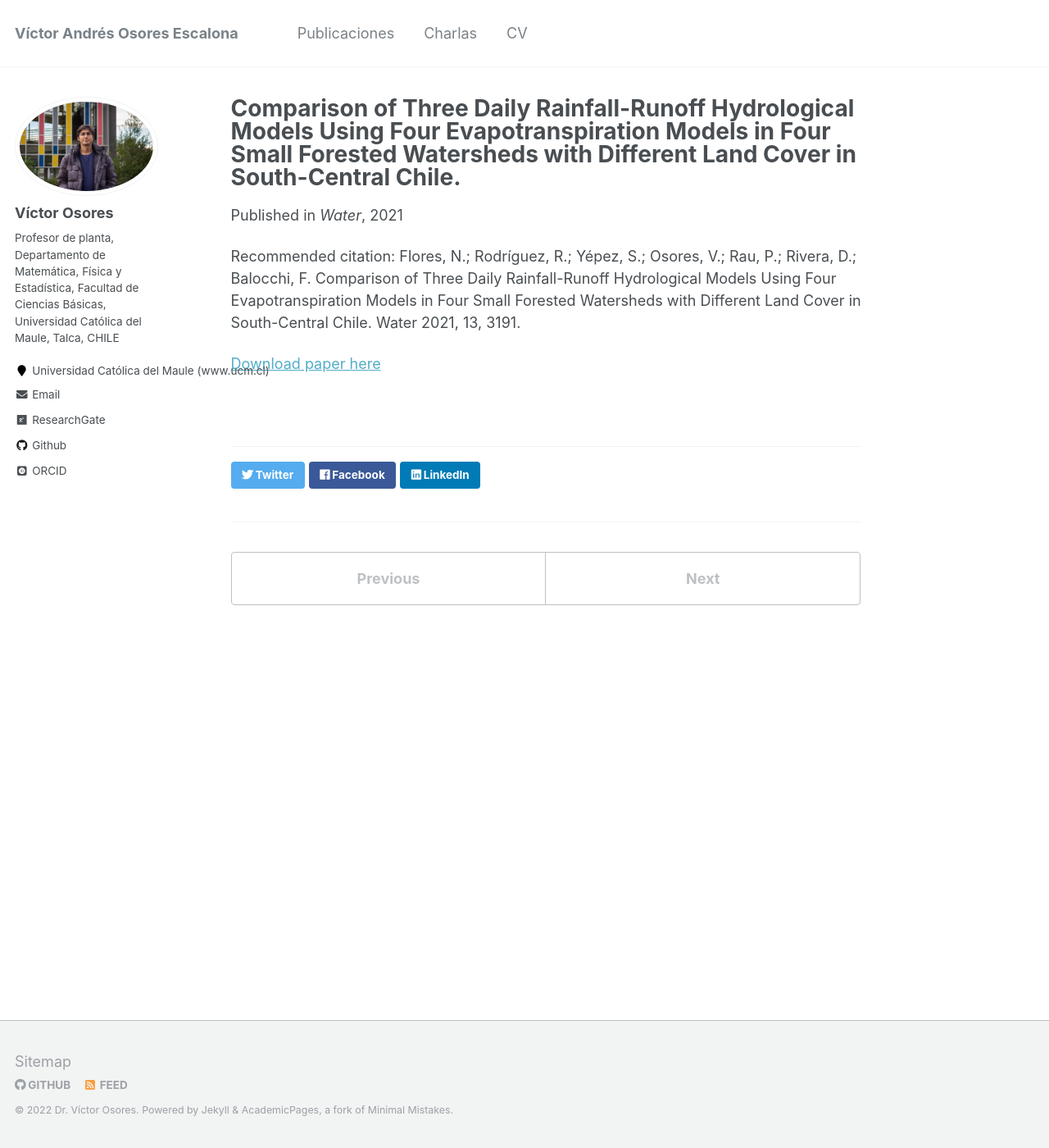
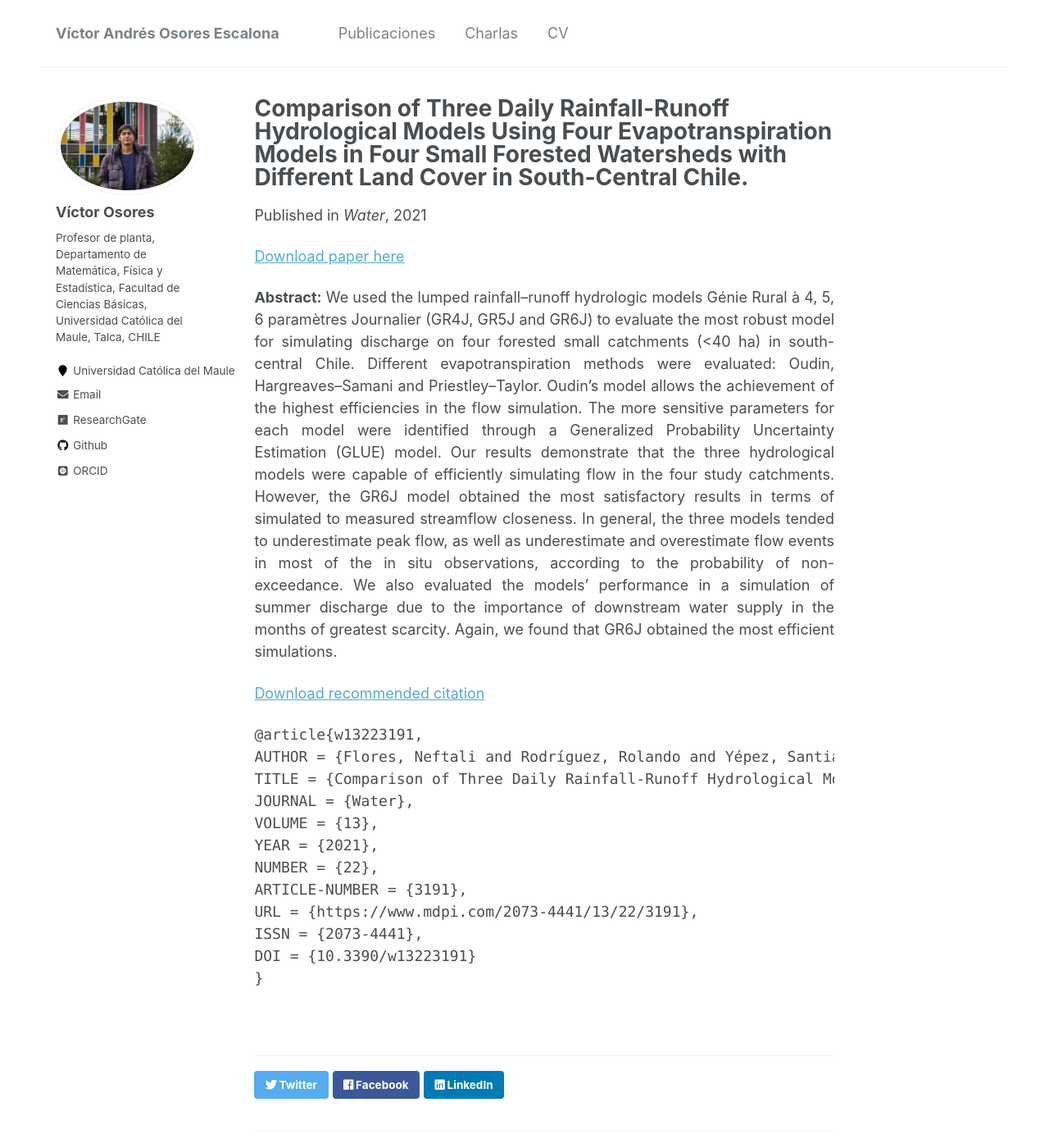
Before and after one commit to vosores/vosores.github.io, a Jekyll site: the page built from _publications/paper-3.md, in a window 1280 px wide and 1400 px high. Shown: the whole window at 82% size. Built offline with Jekyll 4.4.1, drawn with Linux system fonts in a browser that asks for light colours; some web fonts are replaced.

Commit message:
fin_cv_s

```diff
--- a/_config.yml
+++ b/_config.yml
@@ -83,7 +83,7 @@ author:
   name             : "Víctor Osores" #OK
   avatar           : "profile.png"
   bio              : "Profesor de planta, Departamento de Matemática, Física y Estadística, Facultad de Ciencias Básicas, Universidad Católica del Maule, Talca, CHILE"
-  location         : "Universidad Católica del Maule (www.ucm.cl)" #OK
+  location         : "Universidad Católica del Maule" #OK
   employer         :
   pubmed           :
   googlescholar    :
--- a/_publications/paper-3.md
+++ b/_publications/paper-3.md
@@ -6,8 +6,40 @@ abstract: 'Abstract: We used the lumped rainfall–runoff hydrologic models Gén
 date: 2021-11-11
 venue: 'Water'
 paperurl:
-citation: 'Flores, N.; Rodríguez, R.; Yépez, S.; Osores, V.; Rau, P.; Rivera, D.; Balocchi, F. Comparison of Three Daily Rainfall-Runoff Hydrological Models Using Four Evapotranspiration Models in Four Small Forested Watersheds with Different Land Cover in South-Central Chile. Water 2021, 13, 3191.'
+citation:
 ---
+[Download paper here](https://www.mdpi.com/2073-4441/13/22/3191)
 
+<style>
+body{
+max-width: 1180px;
+width: 98%;
+margin: 0px auto;
+/* text-align: justify; */
+}
+</style>
 
-[Download paper here](https://www.mdpi.com/2073-4441/13/22/3191)
+<div align="justify">
+<p>
+<strong>Abstract:</strong> We used the lumped rainfall–runoff hydrologic models Génie Rural à 4, 5, 6 paramètres Journalier (GR4J, GR5J and GR6J) to evaluate the most robust model for simulating discharge on four forested small catchments (&lt;40 ha) in south-central Chile. Different evapotranspiration methods were evaluated: Oudin, Hargreaves–Samani and Priestley–Taylor. Oudin’s model allows the achievement of the highest efficiencies in the flow simulation. The more sensitive parameters for each model were identified through a Generalized Probability Uncertainty Estimation (GLUE) model. Our results demonstrate that the three hydrological models were capable of efficiently simulating flow in the four study catchments. However, the GR6J model obtained the most satisfactory results in terms of simulated to measured streamflow closeness. In general, the three models tended to underestimate peak flow, as well as underestimate and overestimate flow events in most of the in situ observations, according to the probability of non-exceedance. We also evaluated the models’ performance in a simulation of summer discharge due to the importance of downstream water supply in the months of greatest scarcity. Again, we found that GR6J obtained the most efficient simulations.
+</p>
+</div>
+
+<p><a href="https://www.mdpi.com/2073-4441/13/22/3191" target="_blank" rel="noopener noreferrer">Download recommended citation</a></p>
+<div>
+<a name="w13223191"></a>
+<pre>
+@article{w13223191,
+AUTHOR = {Flores, Neftali and Rodríguez, Rolando and Yépez, Santiago and Osores, Victor and Rau, Pedro and Rivera, Diego and Balocchi, Francisco},
+TITLE = {Comparison of Three Daily Rainfall-Runoff Hydrological Models Using Four Evapotranspiration Models in Four Small Forested Watersheds with Different Land Cover in South-Central Chile},
+JOURNAL = {Water},
+VOLUME = {13},
+YEAR = {2021},
+NUMBER = {22},
+ARTICLE-NUMBER = {3191},
+URL = {https://www.mdpi.com/2073-4441/13/22/3191},
+ISSN = {2073-4441},
+DOI = {10.3390/w13223191}
+}
+</pre>
+</div>
```
Also changed, not shown: _publications/paper-4.md (+1 -1 lines).
